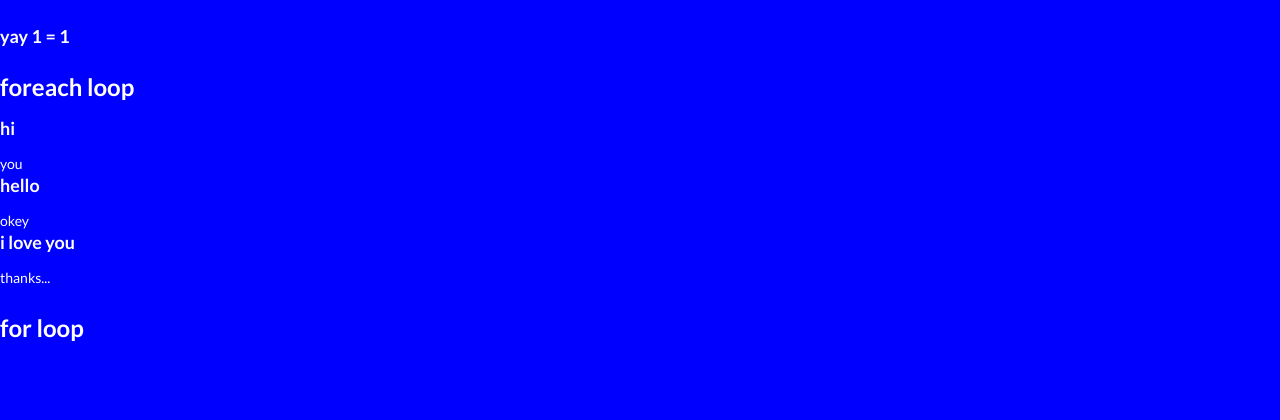
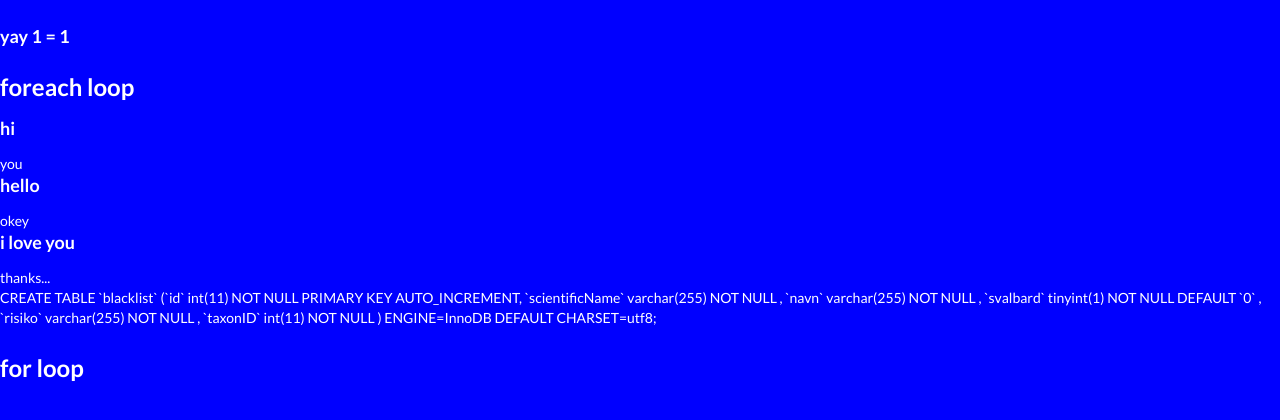
Before and after one commit to AdressaAgne/WebPro3, a PHP site: page / in a window 1280 px wide. Shown: the part 271-691 px from the top of the page. Run offline with PHP 8.4, Linux system fonts and the light colour scheme.

Commit message:
added table migrations

```diff
--- a/App/Controllers/MainController.php
+++ b/App/Controllers/MainController.php
@@ -3,7 +3,7 @@ namespace App\Controllers;
 
 use View, Direct, Route; // Routing
 use Taxon, Csv, Maps; // APIs
-use DB, BaseController;
+use DB, BaseController, Migrations;
 use App\Api\Populate as pop;
 
 /**
@@ -22,6 +22,7 @@ class MainController extends BaseController {
                 'hello' => 'okey',
                 'i love you' => 'thanks...'
             ],
+            'migration' => Migrations::install(),
         ]);
     }
 
--- a/App/Database/Database.php
+++ b/App/Database/Database.php
@@ -81,6 +81,39 @@ class Database {
          return self::query("DELETE from {$table}");
     }
 
+
+    public static function createTable($name, $rows){
+        $query = "CREATE TABLE `".$name."` (";
+        $row_arr = [];
+        foreach($rows as $row){
+            $str = "`".$row->name."`";
+            $str .= " ".self::types($row->type)." ";
+            $str .= ($row->not_null ? "NOT NULL " : "");
+            $str .= (!is_null($row->defaults) ? " DEFAULT `".$row->defaults."` " : "");
+            $str .= ($row->auto_increment ? " PRIMARY KEY AUTO_INCREMENT" : "");
+            $row_arr[] = $str;
+        }
+
+        $query .= implode(", ", $row_arr);
+
+        return $query.") ENGINE=InnoDB DEFAULT CHARSET=utf8;";
+
+    }
+
+    private static function types($type){
+
+        $types = [
+            'int' => 'int(11)',
+            'varchar' => 'varchar(255)',
+            'tinyint' => 'tinyint(1)',
+            'boolean' => 'tinyint(1)',
+            'text' => 'text',
+        ];
+
+        return $types[$type];
+
+    }
+
     /**
      * insert one row to table
      * @param  array  array $data
--- a/App/Database/Migrations.php
+++ b/App/Database/Migrations.php
@@ -1,21 +1,21 @@
 <?php
 
-namespace \App\Database;
+namespace App\Database;
 
 use DB;
 
-class Migrations extends DB {
+class Migrations{
 
-//    CREATE TABLE `blacklist` (
-//  `id` int(11) NOT NULL,
-//  `scientificName` varchar(255) NOT NULL,
-//  `navn` varchar(255) NOT NULL,
-//  `svalbard` tinyint(1) NOT NULL DEFAULT '0',
-//  `risiko` varchar(255) NOT NULL,
-//  `taxonID` int(11) NOT NULL
-//) ENGINE=InnoDB DEFAULT CHARSET=utf8;
-
-
-    //arts kart locasjon, taxonID, lat, lng
+    public static function install(){
+        //$name, $type, $default = null, $not_null = true, $auto_increment = false)
+        return DB::createTable('blacklist', [
+            new Row('id', 'int', null, true, true),
+            new Row('scientificName', 'varchar'),
+            new Row('navn', 'varchar'),
+            new Row('svalbard', 'boolean', '0'),
+            new Row('risiko', 'varchar'),
+            new Row('taxonID', 'int'),
+        ]);
+    }
 
 }
--- /dev/null
+++ b/App/Database/Row.php
@@ -0,0 +1,24 @@
+<?php
+
+namespace App\Database;
+
+class Row {
+
+    public $name;
+    public $type;
+    public $not_null;
+    public $defaults;
+    public $auto_increment;
+
+
+    public function __construct($name, $type, $default = null, $not_null = true, $auto_increment = false){
+
+        $this->name = $name;
+        $this->type = $type;
+        $this->defaults = $default;
+        $this->not_null = $not_null;
+        $this->auto_increment = $auto_increment;
+
+    }
+
+}
--- a/App/config.php
+++ b/App/config.php
@@ -54,6 +54,8 @@ class Config {
         '\App\Config' => 'Config',
 
         '\App\Database\Database' => 'DB',
+        '\App\Database\Row' => 'Row',
+        '\App\Database\Migrations' => 'Migrations',
         '\App\Controllers\Controller' => 'BaseController',
         '\App\Api\Populate' => 'populate',
         '\App\Controllers\ErrorHandling' => 'ErrorHandling',
--- a/view/index.php
+++ b/view/index.php
@@ -28,6 +28,7 @@
 
 @endforeach
 
+<p>{{ $migration }}</p>
 
 <h2>for loop</h2>
 
```
